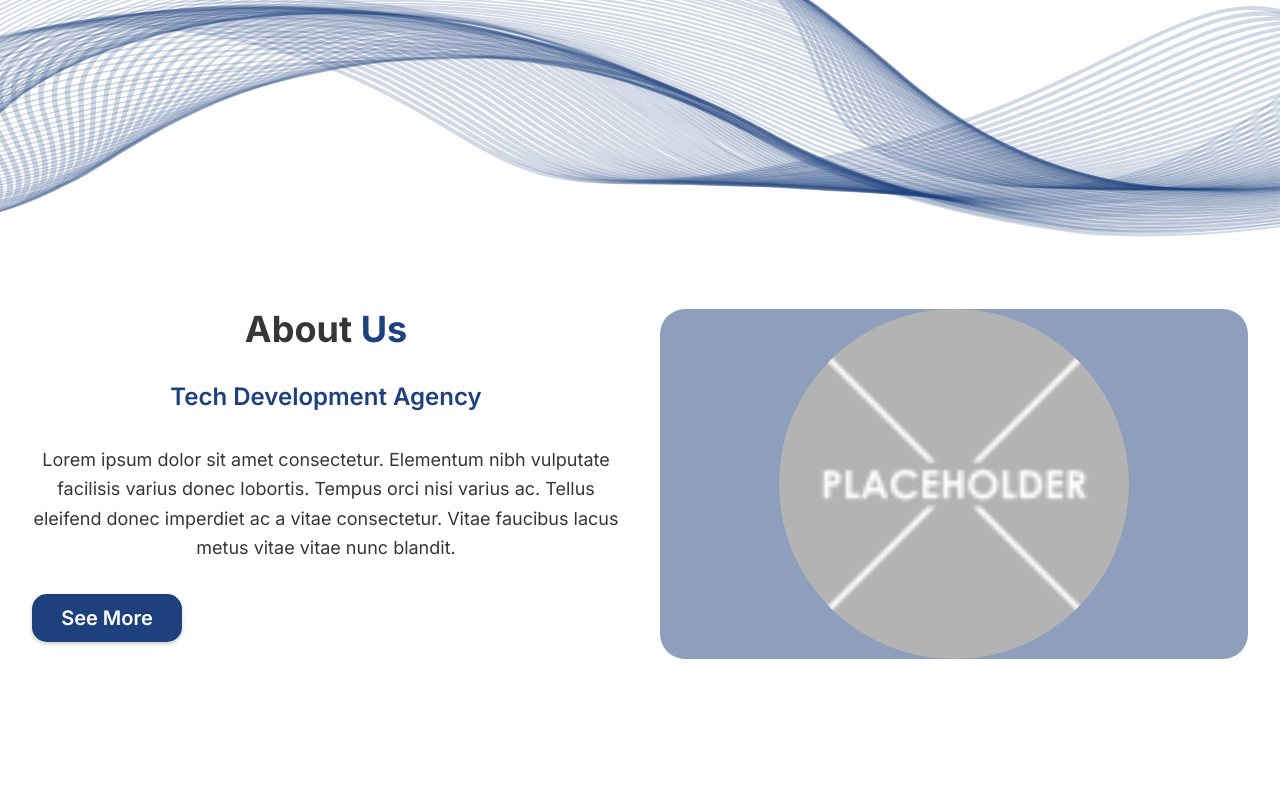
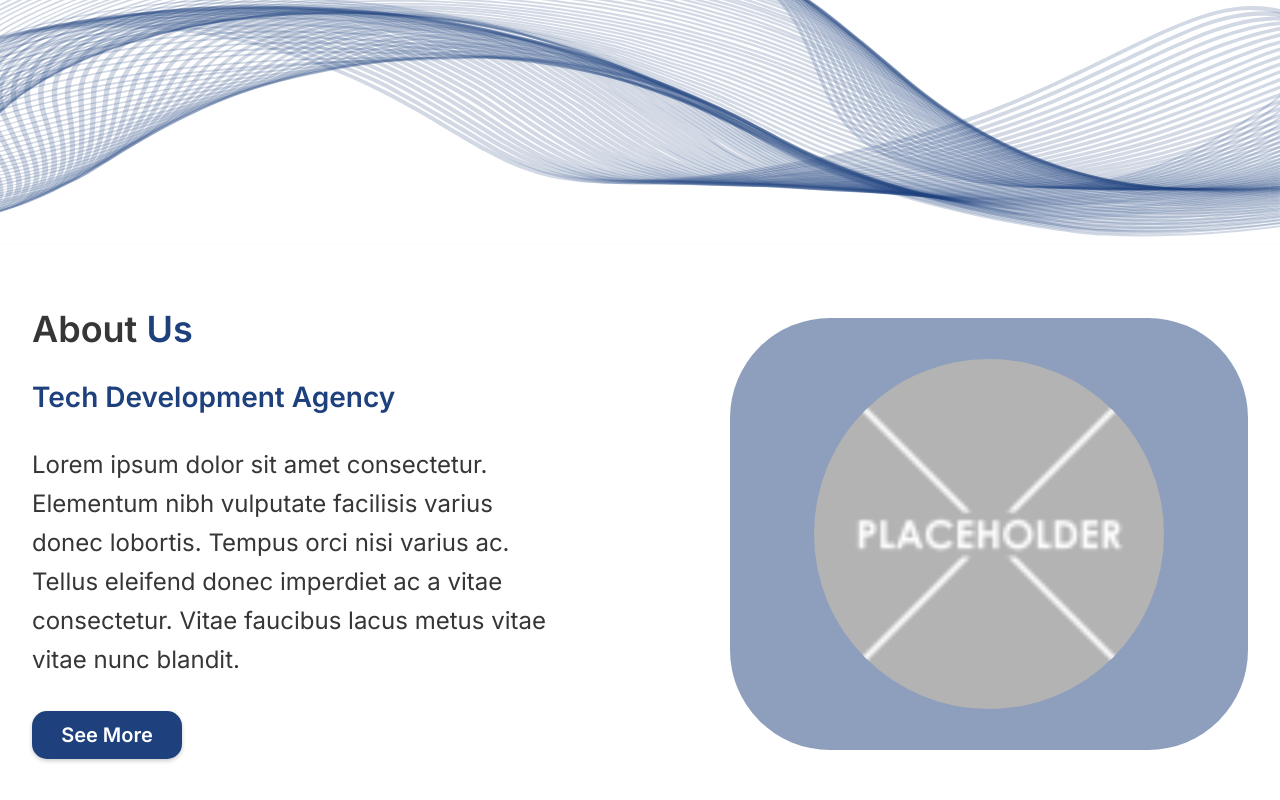
Before and after one commit to Momen-Assaf/HunainFZE, a React (Create React App) app: page / in a window 1280 px wide. Shown: the part 590-1390 px from the top of the page. Before the commit the page ends 1313 px from the top, so only its background shows below. Built offline with nearby package versions, Linux system fonts and the light colour scheme.

Commit message:
theme.js changes

```diff
--- a/src/components/AboutUs.tsx
+++ b/src/components/AboutUs.tsx
@@ -5,21 +5,24 @@ import { logo } from "../assets";
 const AboutUs = () => {
     return (
         <section
-            className="w-full bg-white shadow-md"
+            className="w-full bg-white shadow-md h-[900px]"
+            id="aboutUs"
             style={{
                 backgroundColor: theme.colors.background_primary,
                 borderColor: theme.colors.textLight,
-                boxShadow: `0px 2px 0px rgba(0, 0, 0, 0.25)`,
+                boxShadow: theme.boxShadow.light,
             }}
         >
-            <div className="container mx-auto flex flex-col lg:flex-row items-start gap-10 py-16 px-8">
+            <div className="container mx-auto flex flex-col lg:flex-row items-center gap-10 px-8 py-16">
                 {/* Left Section */}
-                <div className="flex flex-col flex-1 space-y-8">
+                <div className="flex flex-col flex-1 space-y-8 items-start">
                     {/* Heading */}
                     <h2
                         className="text-4xl font-extrabold"
                         style={{
                             fontFamily: theme.fonts.primary,
+                            fontSize: theme.fontSize.heading1,
+                            fontWeight: theme.fontWeight.semiBold,
                         }}
                     >
                         <span style={{ color: theme.colors.textDark }}>About </span>
@@ -32,6 +35,8 @@ const AboutUs = () => {
                         style={{
                             color: theme.colors.primary,
                             fontFamily: theme.fonts.primary,
+                            fontSize: theme.fontSize.heading2,
+                            fontWeight: theme.fontWeight.semiBold,
                         }}
                     >
                         Tech Development Agency
@@ -39,10 +44,11 @@ const AboutUs = () => {
 
                     {/* Paragraph */}
                     <p
-                        className="text-lg font-light leading-relaxed"
+                        className="text-lg font-light leading-relaxed text-start"
                         style={{
                             fontFamily: theme.fonts.primary,
                             color: theme.colors.textDark,
+                            fontSize: theme.fontSize.paragraph,
                         }}
                     >
                         Lorem ipsum dolor sit amet consectetur. Elementum nibh vulputate
@@ -60,10 +66,10 @@ const AboutUs = () => {
 
                 {/* Right Section */}
                 <div
-                    className="flex-1 flex justify-center items-center rounded-[50px] bg-opacity-50"
+                    className="flex-1 flex justify-center items-center bg-opacity-50 ms-[140px] w-[484px] h-[432px]"
                     style={{
                         backgroundColor: `${theme.colors.primary}80`, // 50% opacity of primary
-                        borderRadius: theme.borderRadius.lg,
+                        borderRadius: theme.borderRadius.xlg,
                     }}
                 >
                     <img
--- a/src/components/TopBar.tsx
+++ b/src/components/TopBar.tsx
@@ -22,8 +22,8 @@ const TopBar = () => {
 
         {/* Navigation Links */}
         <nav className="flex items-center space-x-[60px]">
-          <ScrollableText targetSectionId="home" text="Home" />
-          <ScrollableText targetSectionId="about" text="About Us" />
+          <ScrollableText targetSectionId="hero" text="Home" />
+          <ScrollableText targetSectionId="aboutUs" text="About Us" />
           <ScrollableText targetSectionId="services" text="Services" />
           <ScrollableText targetSectionId="portfolio" text="Portfolio" />
           <CustomButton
--- a/src/pages/Landing/components/HeroSection.tsx
+++ b/src/pages/Landing/components/HeroSection.tsx
@@ -1,9 +1,13 @@
 import theme from "../../../theme";
 import CustomButton from "../../../components/CustomButton";
+import { arrowIcon } from "../../../assets";
 
 const HeroSection = () => {
   return (
-    <section className="container mx-auto flex flex-col items-center space-y-8 pt-[100px]">
+    <section
+      className="container mx-auto flex flex-col items-center space-y-8 pt-[100px]"
+      id="hero"
+    >
       {/* Text and Button Section */}
       <div className="flex w-full items-center justify-between space-x-[100px]">
         {/* Left Section */}
@@ -46,7 +50,7 @@ const HeroSection = () => {
           </p>
           <CustomButton
             text="Get Started"
-            icon="/assets/images/icons/arrow_right.svg"
+            icon={arrowIcon}
             buttonClass="w-[200px] h-[55px]"
           />
         </div>
--- a/src/theme.js
+++ b/src/theme.js
@@ -12,22 +12,30 @@ const theme = {
         secondary: "Sen, sans-serif", // Secondary font
     },
     fontWeight: {
+        thin: 100, // Thin font weight
+        extraLight: 200, // Extra-light font weight
         light: 300, // Light font weight
         regular: 400, // Regular font weight
         medium: 500, // Medium font weight
         semiBold: 600, // Semi-bold font weight
         bold: 700, // Bold font weight
+        extraBold: 800, // Extra-bold font weight
+        black: 900, // Black font weight
     },
     fontSize: {
         small: "14px", // Font size for smaller text
         medium: "20px", // Font size of 20px
+        paragraph: "24px",
+        heading2: "28px",
         large: "32px", // Font size for headers
+        heading1: "36px",
         xLarge: "96px", // Extra-large font size
     },
     borderRadius: {
         sm: "5px", // Small border radius
         md: "15px", // Medium border radius
         lg: "25px", // Large border radius
+        xlg: "100px", // Extra-large border radius
         full: "9999px", // Full border radius for pill shapes
     },
     boxShadow: {
```
